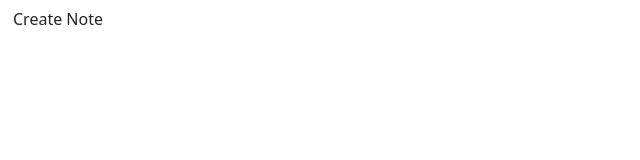
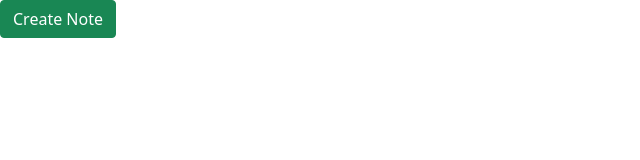
Before and after one commit to Obaayaa-1988/JavaScript-Sticky-Notes, a plain HTML site: page index.html in a window 1280 px wide. Shown: the whole page, without its empty margins (0-640 px from the left). Drawn offline with nearby package versions, Linux system fonts and the light colour scheme.

Commit message:
fixed bootstrap error

```diff
--- a/index.html
+++ b/index.html
@@ -1,6 +1,5 @@
 <!DOCTYPE html>
 <html lang="en">
-
 <head>
     <meta charset="UTF-8">
     <meta http-equiv="X-UA-Compatible" content="IE=edge">
@@ -16,7 +15,7 @@
 <body>
     <div class="main-container"></div>
     <div class="container1">
-        <button  class="btn btn-succes" onclick="typeNote">Create Note</button>
+        <button  class="btn btn-success" onclick="typeNote">Create Note</button>
     </div>
     <div class="container2"></div>
     <div class="container3"></div>
```
